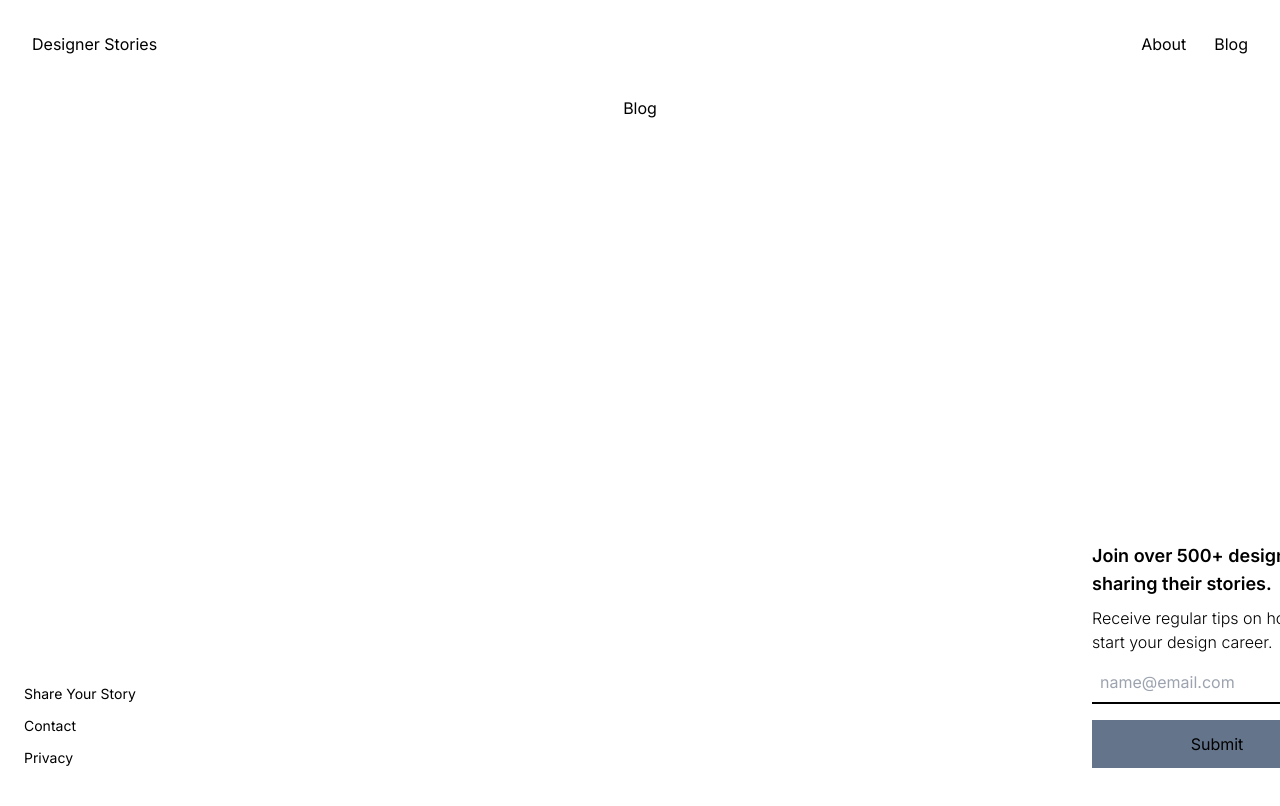
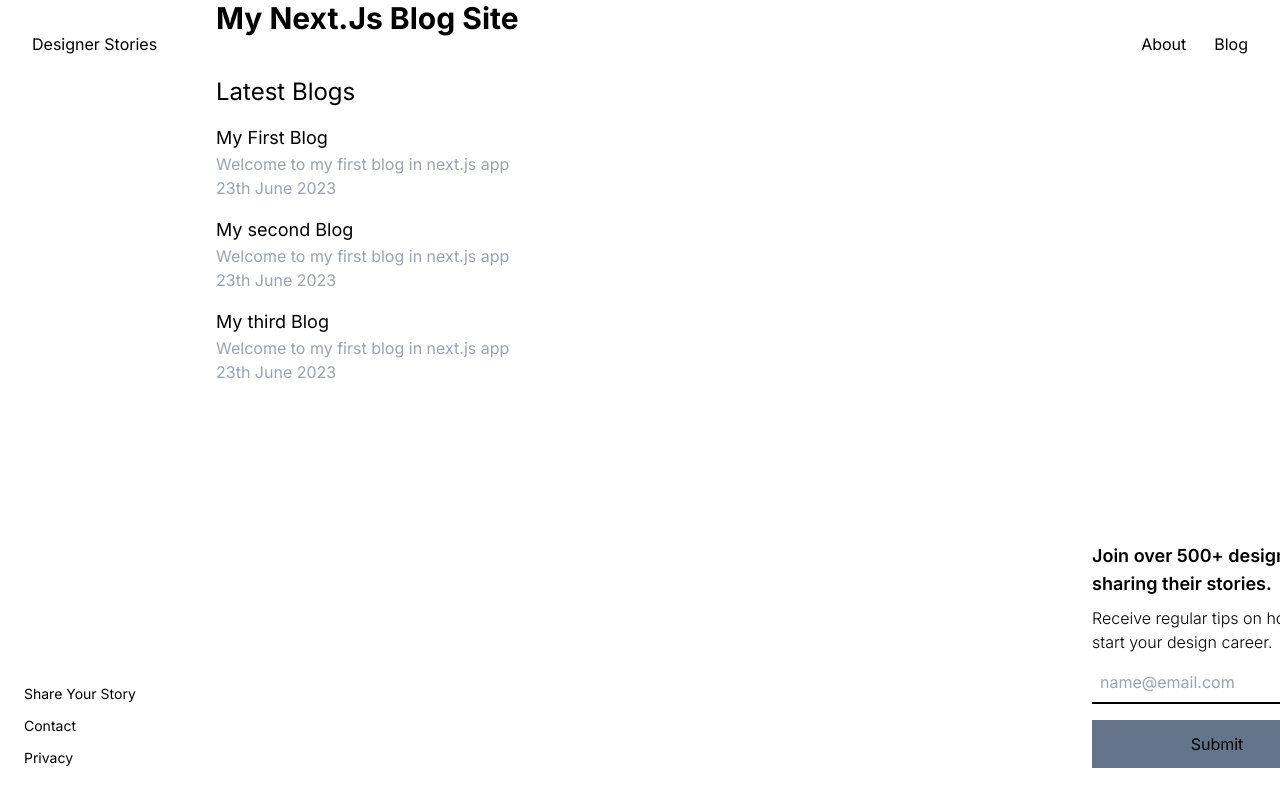
Before and after one commit to jaygal0/path-to-design, a Next.js app: page /blog in a window 1280 px wide. Shown: the top 806 px of the page. Built offline with nearby package versions, Linux system fonts and the light colour scheme.

Commit message:
sorted out the logic for the mdx blog items

```diff
--- a/blogs/test.mdx
+++ b/blogs/test.mdx
@@ -1,5 +1,5 @@
 ---
-title: My second Blog
+title: My third Blog
 date: 23th June 2023
 description: Welcome to my first blog in next.js app
 ---
--- a/src/app/(pages)/blog/[slug]/page.tsx
+++ b/src/app/(pages)/blog/[slug]/page.tsx
@@ -34,8 +34,8 @@ export default function Page({ params }: any) {
     const props = getPost(params);
 
     return (
-        <article className='prose prose-sm md:prose-base lg:prose-lg prose-slate !prose-invert mx-auto'>
-            <h1>{props.fontMatter.title}</h1>
+        <article className='prose'>
+            <h1 className=''>{props.fontMatter.title}</h1>
 
             <MDXRemote source={props.content} ></MDXRemote>
         </article>
--- a/src/app/(pages)/blog/page.tsx
+++ b/src/app/(pages)/blog/page.tsx
@@ -1,7 +1,59 @@
-export default function Blog() {
+import Image from 'next/image'
+import fs from 'fs'
+import path from 'path'
+import matter from 'gray-matter'
+import Link from 'next/link'
+
+
+export default function Home() {
+    const blogDir = "blogs";
+
+    const files = fs.readdirSync(path.join(blogDir));
+
+    const blogs = files.map(filename => {
+
+        const fileContent = fs.readFileSync(path.join(blogDir, filename), 'utf-8')
+
+
+        const { data: frontMatter } = matter(fileContent);
+        return {
+            meta: frontMatter,
+            slug: filename.replace('.mdx', '')
+        }
+
+    })
     return (
-        <div className="flex min-h-screen flex-col items-center justify-between p-24">
-            <h1>Blog</h1>
-        </div>
+        <main className='flex flex-col'>
+            <h1 className='text-3xl font-bold'>
+                My Next.Js Blog Site
+            </h1>
+
+            <section className='py-10'>
+                <h2 className='text-2xl font-blod'>
+                    Latest Blogs
+                </h2>
+
+                <div className='py-2'>
+                    {blogs.map(blog => (
+                        <Link href={'/blog/' + blog.slug} passHref key={blog.slug}>
+                            <div className='py-2 flex justify-between align-middle gap-2'>
+                                <div>
+                                    <h3 className='text-lg font-blod'>
+                                        {blog.meta.title}
+                                    </h3>
+                                    <div>
+
+                                        <p className='text-gray-400'>{blog.meta.description}</p>
+                                    </div>
+                                    <div className='my-auto text-gray-400'>
+                                        <p>{blog.meta.date}</p>
+                                    </div>
+                                </div>
+                            </div>
+                        </Link>
+                    ))}
+                </div>
+            </section>
+        </main>
     )
 }
--- a/tailwind.config.ts
+++ b/tailwind.config.ts
@@ -1,20 +1,20 @@
-import type { Config } from "tailwindcss";
+import type { Config } from 'tailwindcss'
 
 const config: Config = {
   content: [
-    "./src/pages/**/*.{js,ts,jsx,tsx,mdx}",
-    "./src/components/**/*.{js,ts,jsx,tsx,mdx}",
-    "./src/app/**/*.{js,ts,jsx,tsx,mdx}",
+    './src/pages/**/*.{js,ts,jsx,tsx,mdx}',
+    './src/components/**/*.{js,ts,jsx,tsx,mdx}',
+    './src/app/**/*.{js,ts,jsx,tsx,mdx}',
   ],
   theme: {
     extend: {
       backgroundImage: {
-        "gradient-radial": "radial-gradient(var(--tw-gradient-stops))",
-        "gradient-conic":
-          "conic-gradient(from 180deg at 50% 50%, var(--tw-gradient-stops))",
+        'gradient-radial': 'radial-gradient(var(--tw-gradient-stops))',
+        'gradient-conic':
+          'conic-gradient(from 180deg at 50% 50%, var(--tw-gradient-stops))',
       },
     },
   },
-  plugins: [],
-};
-export default config;
+  plugins: [require('@tailwindcss/typography')],
+}
+export default config
```
